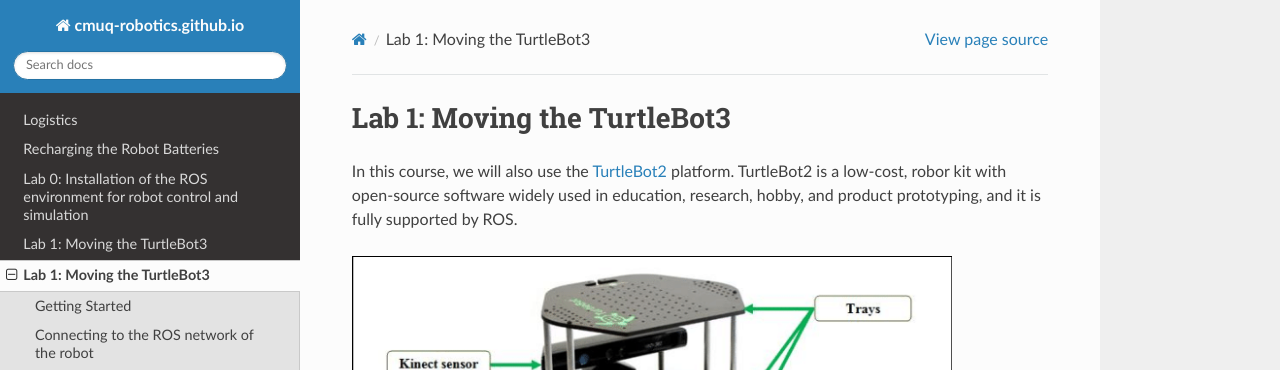
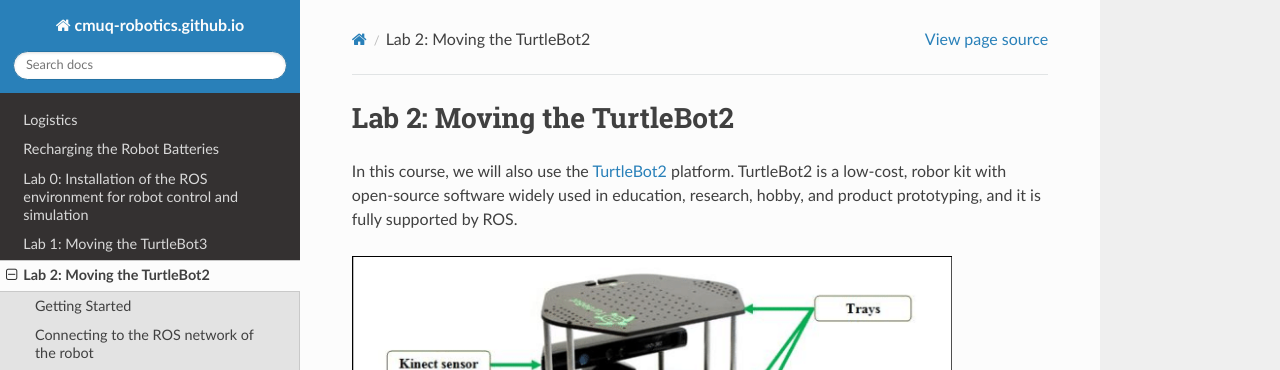
Before and after one commit to cmuq-robotics/cmuq-robotics.github.io, a Sphinx documentation site: the page built from source/lab2.rst, in a window 1280 px wide and 900 px high. Shown: the top 370 px of the window. Built offline with Sphinx 7.4.7 and the Read the Docs theme 2.0.0, drawn with Linux system fonts in a browser that asks for light colours.

Commit message:
lab2 title fixed

```diff
--- a/source/lab2.rst
+++ b/source/lab2.rst
@@ -1,4 +1,4 @@
-Lab 1: Moving the TurtleBot3
+Lab 2: Moving the TurtleBot2
 =============================================================================
 
 In this course, we will also use the `TurtleBot2 <https://www.turtlebot.com/turtlebot2/>`_ platform.
```
